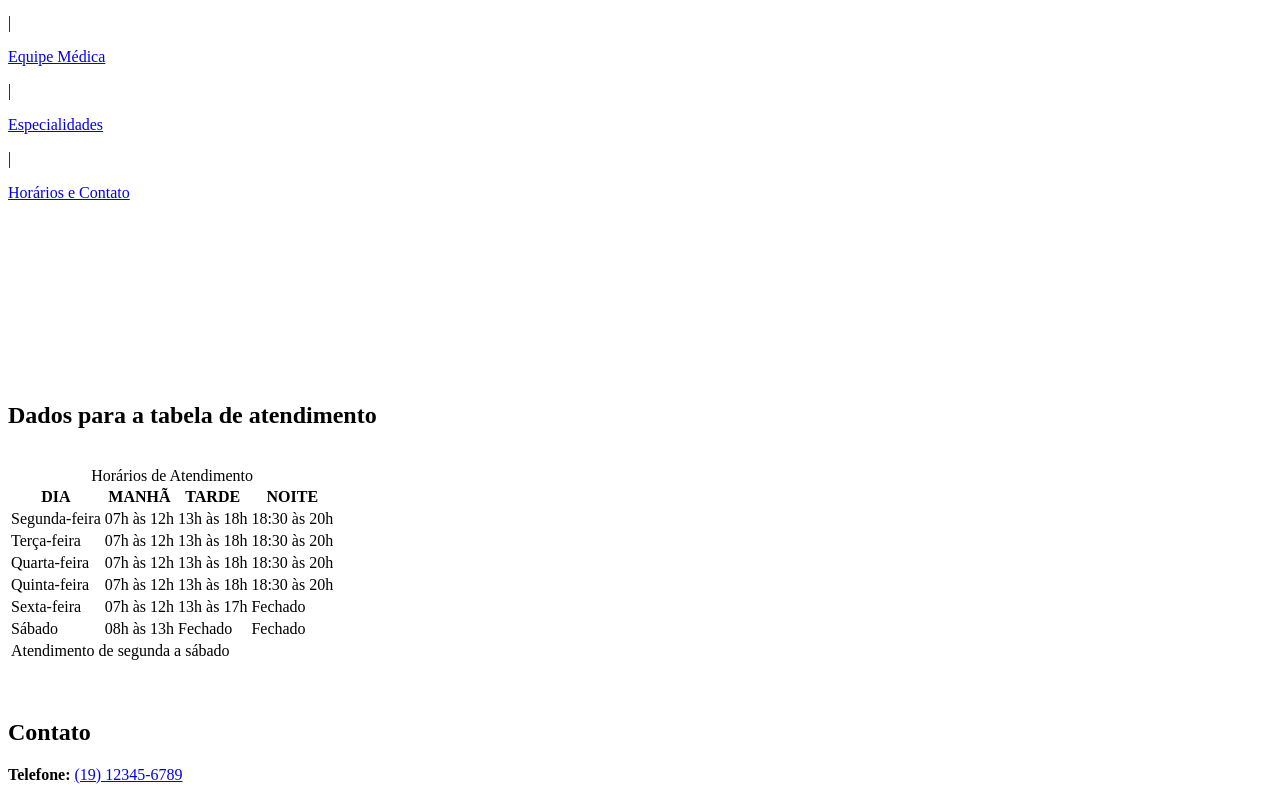
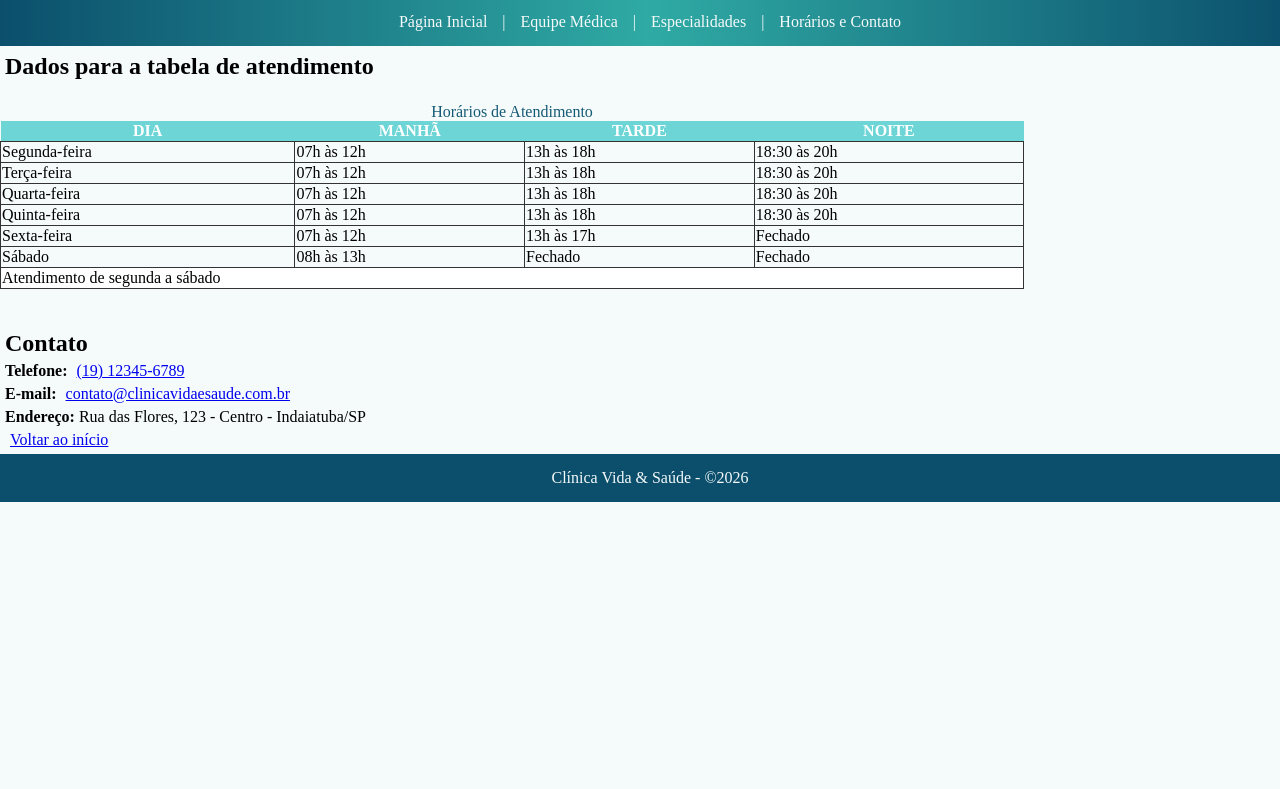
Before and after one commit to caiokenji16/dev1_clinica_medica, a plain HTML site: page pages/atendimento.html in a window 1280 px wide. Shown: the part 132-921 px from the top of the page. After the commit the page ends 800 px from the top, so only its background shows below. Drawn offline with Linux system fonts and the light colour scheme.

Commit message:
fix(atendimento.html):
link the correct CSS file

```diff
--- a/pages/atendimento.html
+++ b/pages/atendimento.html
@@ -5,7 +5,7 @@
     <meta charset="UTF-8">
     <meta name="viewport" content="width=device-width, initial-scale=1.0">
     <title>Atendimento - Clínica Vida & Saúde</title>
-    <link rel="stylesheet" href="../style/atendimento.css">
+    <link rel="stylesheet" href="../style/style.css">
     <link rel="icon" href="../assets/images/favicon.png" type="image/png">
 </head>
 
```
